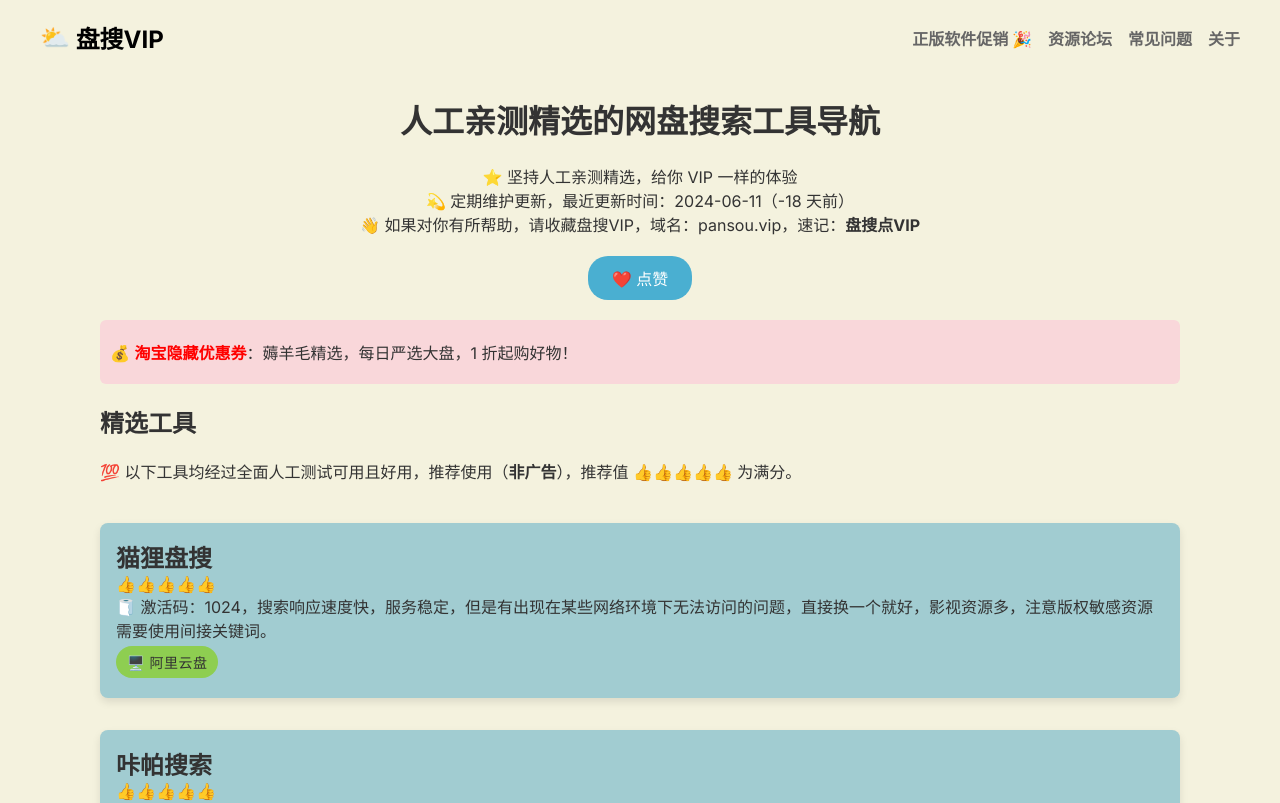
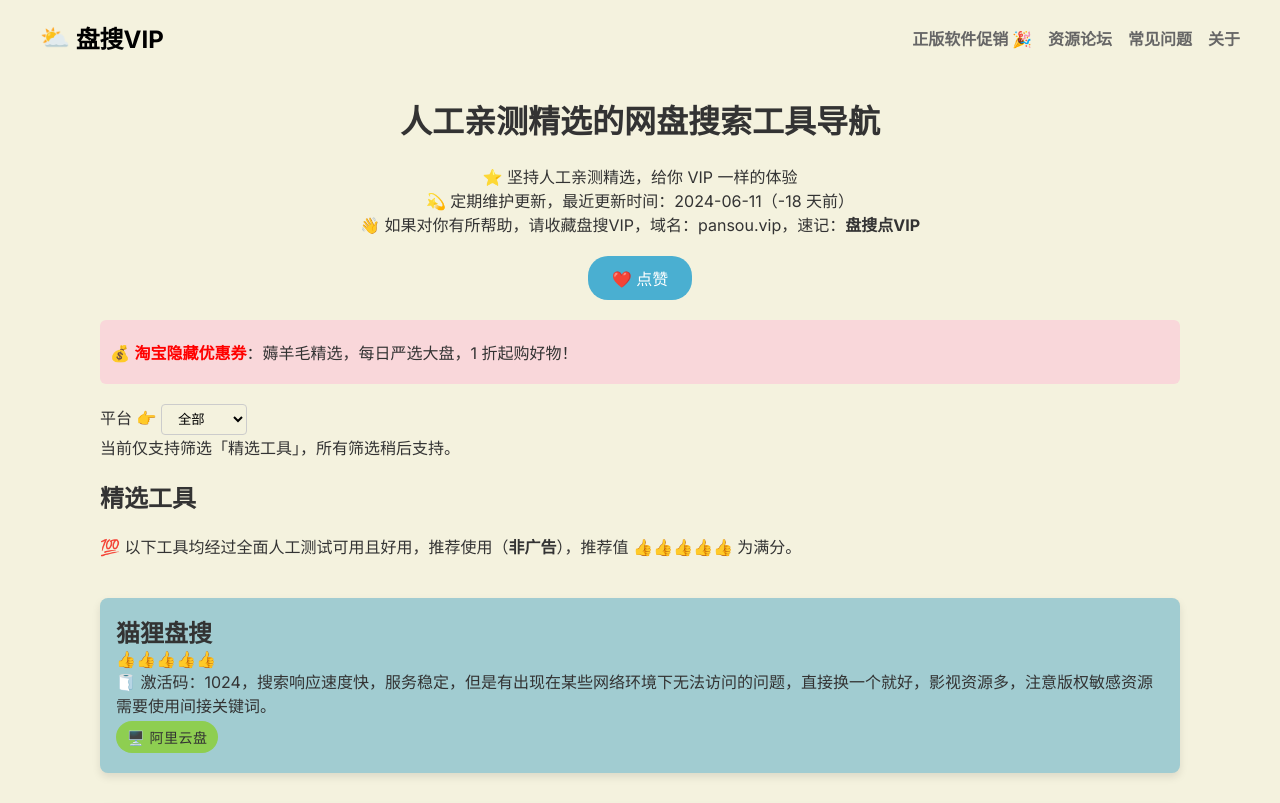
Before and after one commit to rokcso/pansou-vip, a Next.js app: page / in a window 1280 px wide. Shown: the top 803 px of the page. Built offline with nearby package versions, Linux system fonts and the light colour scheme.

Commit message:
add fliter

```diff
--- a/app/page.js
+++ b/app/page.js
@@ -3,6 +3,7 @@
 import Hero from "./components/hero";
 import Card from "./components/card";
 import AdBanner from "./components/fragments/adBanner";
+import { useState } from "react";
 import styles from "./page.module.css";
 import featuredSites from "../public/data/featuredSites.json";
 import userRecommendedSites from "../public/data/userRecommendedSites.json";
@@ -12,23 +13,35 @@ export default function Home() {
   // 全局常量
   const lastUpdateDateStr = "2024-06-11";
 
-  // 模拟数据
-  // const siteList = [
-  //   {
-  //     id: "pikaso_top",
-  //     title: "皮卡搜索",
-  //     url: "https://www.pikaso.top/",
-  //     description: "",
-  //     score: 0,
-  //     platforms: ["ali", "baidu", "quark", "tianyi", "lanzou"],
-  // }
-  // ];
+  const [selectedPlatform, setSelectedPlatform] = useState("all");
+  const platforms = new Set(featuredSites.flatMap((site) => site.platforms));
+  const filteredSites =
+    selectedPlatform === "all"
+      ? featuredSites
+      : featuredSites.filter((site) =>
+          site.platforms.includes(selectedPlatform)
+        );
 
   return (
     <div>
       <Hero lastUpdateDateStr={lastUpdateDateStr} />
       <AdBanner />
       <div className={styles.main}>
+        <div className={styles.filterDiv}>
+          <span>平台 👉 </span>
+          <select
+            value={selectedPlatform}
+            onChange={(e) => setSelectedPlatform(e.target.value)}
+          >
+            <option value={"all"}>全部</option>
+            {[...platforms].map((platform) => (
+              <option key={platform} value={platform}>
+                {platform}
+              </option>
+            ))}
+          </select>
+          <p>当前仅支持筛选「精选工具」，所有筛选稍后支持。</p>
+        </div>
         <div>
           <h2>精选工具</h2>
           <p>
@@ -38,7 +51,7 @@ export default function Home() {
           <br />
         </div>
         <div className={styles.siteList}>
-          {featuredSites.map((cardInfo, index) => (
+          {filteredSites.map((cardInfo, index) => (
             <Card key={index} cardInfo={cardInfo} />
           ))}
         </div>
--- a/app/page.module.css
+++ b/app/page.module.css
@@ -3,6 +3,25 @@
   grid-template-columns: repeat(auto-fill, minmax(250px, 1fr));
   gap: 32px; /* 网格项之间的间距 */
   padding: 20px 0px; /* 容器的内边距 */
+}
+
+.filterDiv {
+  margin-top: 20px;
+}
+
+.filterDiv select {
+  /* 下拉菜单样式 */
+  padding: 6px 12px;
+  margin: 0px;
+  border: 1px solid #ccc;
+  border-radius: 4px;
+  background-color: #F4F2DE;
+}
+
+.filterDiv select:focus {
+  /* 下拉菜单聚焦时的样式 */
+  outline: none;
+  border-color: #a1ccd1;
 }
 
 /* 根据视口宽度调整网格的列数 */
```
